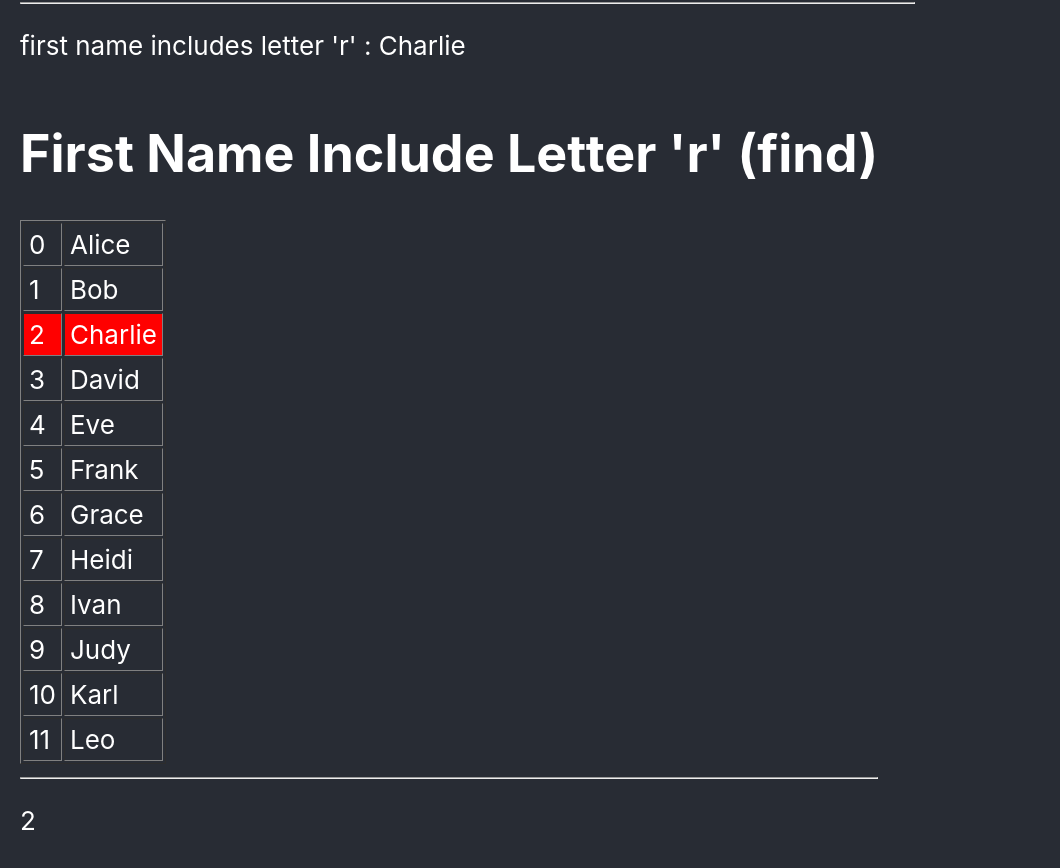
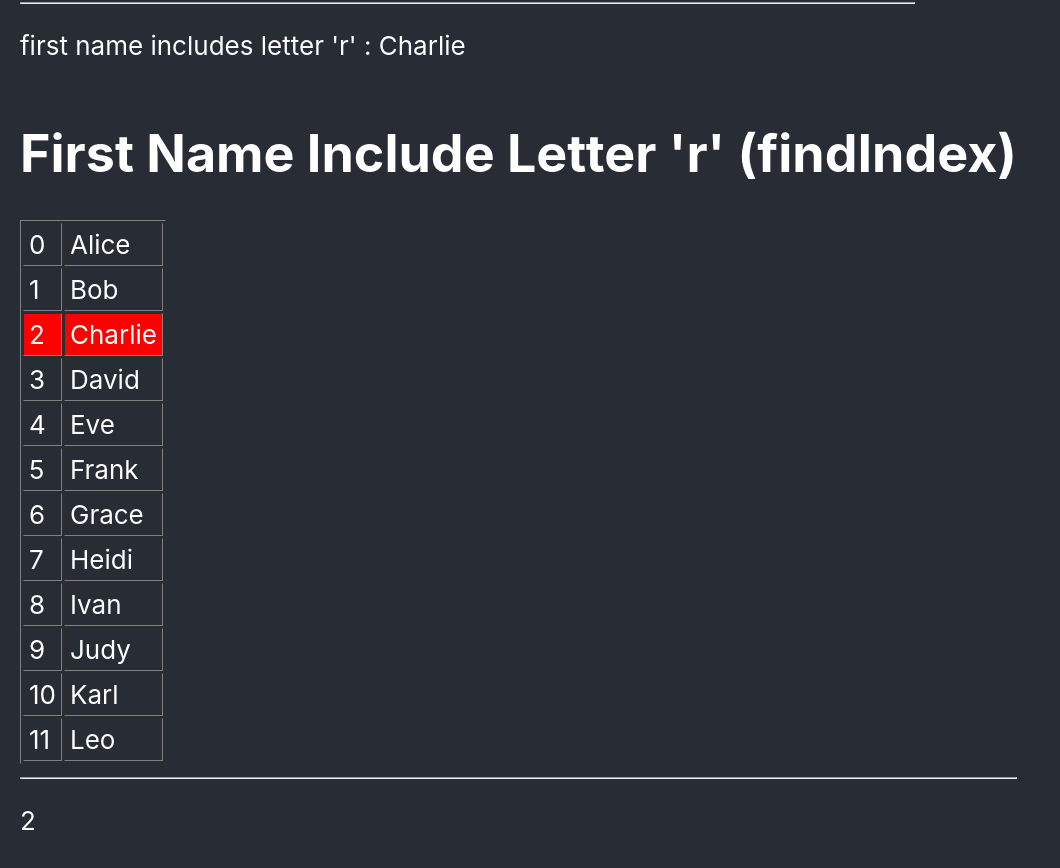
Before and after one commit to LakinduNethsara/array_methods, a React (Create React App) app: page / in a window 1280 px wide. Shown: the part 2279-3147 px from the top of the page, without its empty margins (0-1060 px from the left). Built offline with nearby package versions, Linux system fonts and the light colour scheme.

Commit message:
Finished array method part 1

```diff
--- a/src/components/ArrayFindIndex.jsx
+++ b/src/components/ArrayFindIndex.jsx
@@ -3,7 +3,7 @@ const ArrayFindIndex = ({nameList})=>{
 
     return (
         <div>
-            <h1>First Name Include Letter 'r' (find)</h1>
+            <h1>First Name Include Letter 'r' (findIndex)</h1>
             <table border={1} cellPadding={5}>
                     {nameList.map((name,index)=>(
                             <tr bgcolor={index===nameIndex ? "red" : null}>
```
